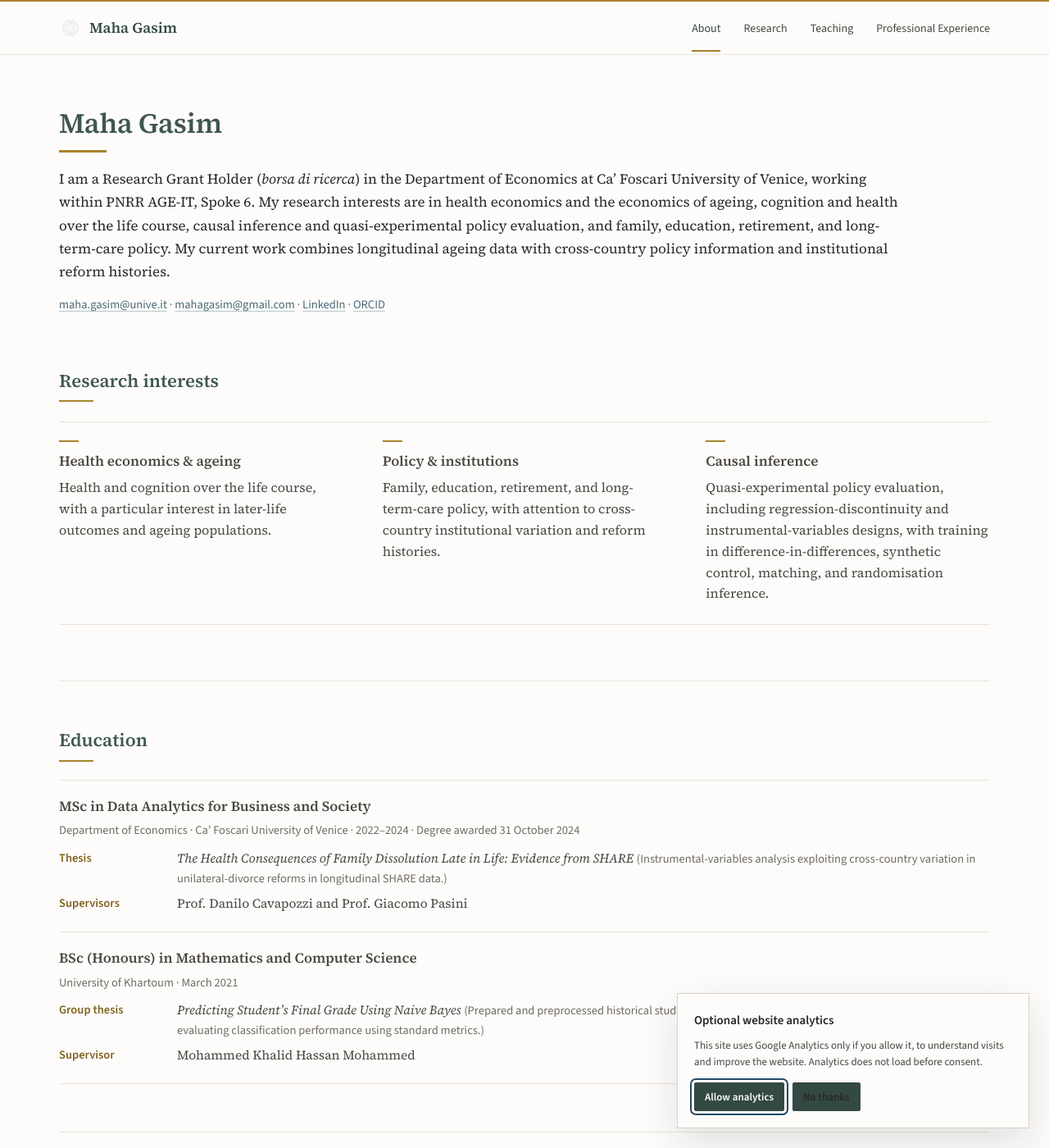
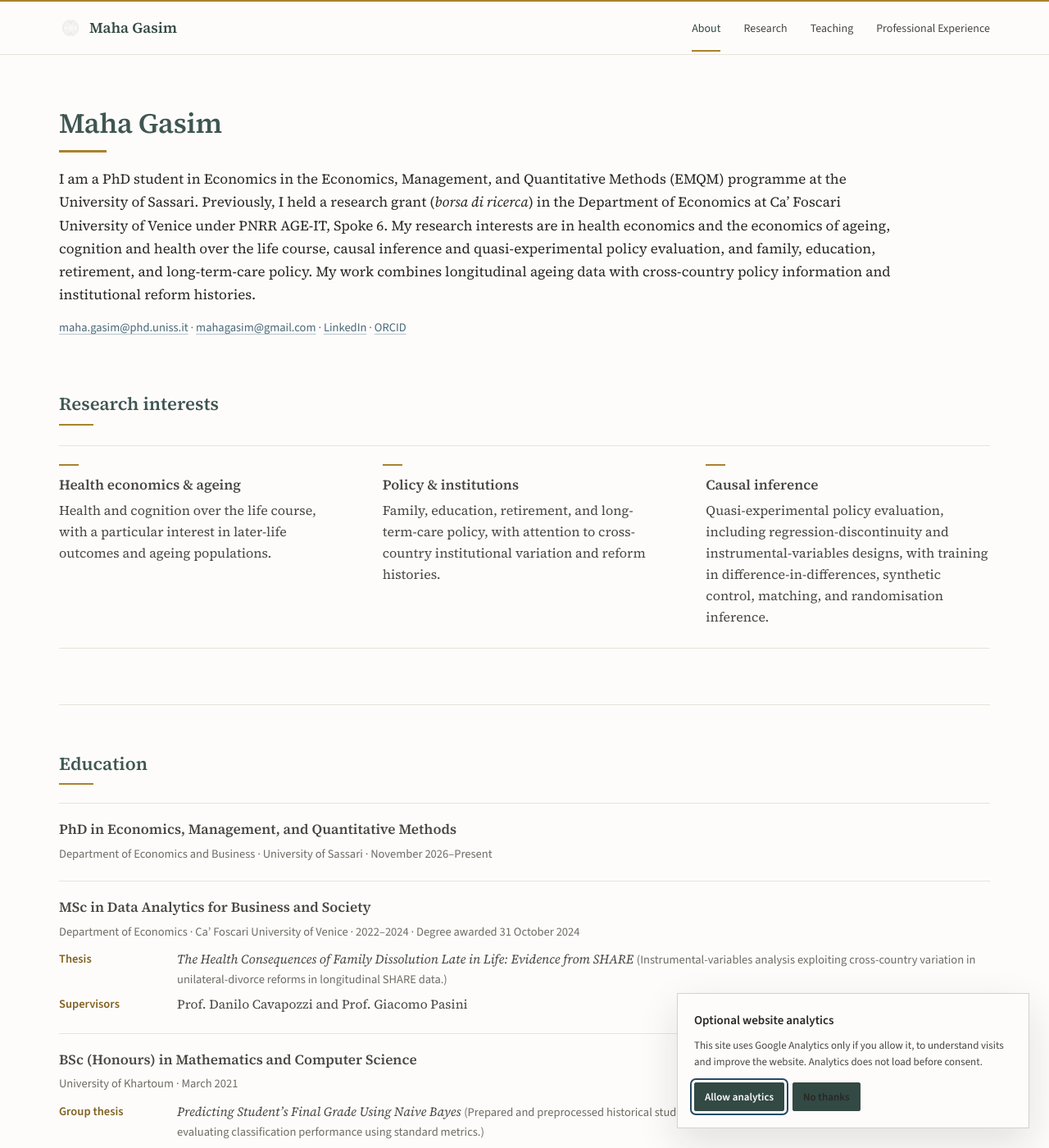
Before and after one commit to mahagasim/mahagasim.github.io, a Jekyll site: the page built from index.md, in a window 1280 px wide and 1400 px high. Shown: the whole window at 82% size. Built offline with Jekyll 4.4.1, drawn with Linux system fonts in a browser that asks for light colours.

Commit message:
Update academic website for University of Sassari PhD

```diff
--- a/index.md
+++ b/index.md
@@ -1,14 +1,14 @@
 ---
 layout: default
 title: About
-description: About Maha Gasim — research interests, education, advanced training, methods, data, and software.
+description: About Maha Gasim — PhD student in Economics at the University of Sassari, research interests, education, methods, and training.
 ---
 
 # Maha Gasim
 
-<p class="page-intro">I am a Research Grant Holder (<em>borsa di ricerca</em>) in the Department of Economics at Ca’ Foscari University of Venice, working within PNRR AGE-IT, Spoke 6. My research interests are in health economics and the economics of ageing, cognition and health over the life course, causal inference and quasi-experimental policy evaluation, and family, education, retirement, and long-term-care policy. My current work combines longitudinal ageing data with cross-country policy information and institutional reform histories.</p>
+<p class="page-intro">I am a PhD student in Economics in the Economics, Management, and Quantitative Methods (EMQM) programme at the University of Sassari. Previously, I held a research grant (<em>borsa di ricerca</em>) in the Department of Economics at Ca’ Foscari University of Venice under PNRR AGE-IT, Spoke 6. My research interests are in health economics and the economics of ageing, cognition and health over the life course, causal inference and quasi-experimental policy evaluation, and family, education, retirement, and long-term-care policy. My work combines longitudinal ageing data with cross-country policy information and institutional reform histories.</p>
 
-<p class="entry-meta contact-line"><a href="mailto:maha.gasim@unive.it">maha.gasim@unive.it</a> · <a href="mailto:mahagasim@gmail.com">mahagasim@gmail.com</a> · <a href="https://www.linkedin.com/in/maha-gasim-678975122">LinkedIn</a> · <a href="https://orcid.org/0000-0002-0859-2915" target="_blank" rel="noopener">ORCID</a></p>
+<p class="entry-meta contact-line"><a href="mailto:maha.gasim@phd.uniss.it">maha.gasim@phd.uniss.it</a> · <a href="mailto:mahagasim@gmail.com">mahagasim@gmail.com</a> · <a href="https://www.linkedin.com/in/maha-gasim-678975122">LinkedIn</a> · <a href="https://orcid.org/0000-0002-0859-2915" target="_blank" rel="noopener">ORCID</a></p>
 
 <section class="section-block">
   <div class="section-heading section-heading--compact">
@@ -38,6 +38,11 @@ description: About Maha Gasim — research interests, education, advanced traini
 <section class="section-block two-panel-section">
   <div class="academic-panel">
     <h2>Education</h2>
+
+    <div class="compact-entry">
+      <h3>PhD in Economics, Management, and Quantitative Methods</h3>
+      <p class="entry-meta">Department of Economics and Business · University of Sassari · November 2026–Present</p>
+    </div>
 
     <div class="compact-entry">
       <h3>MSc in Data Analytics for Business and Society</h3>
```
